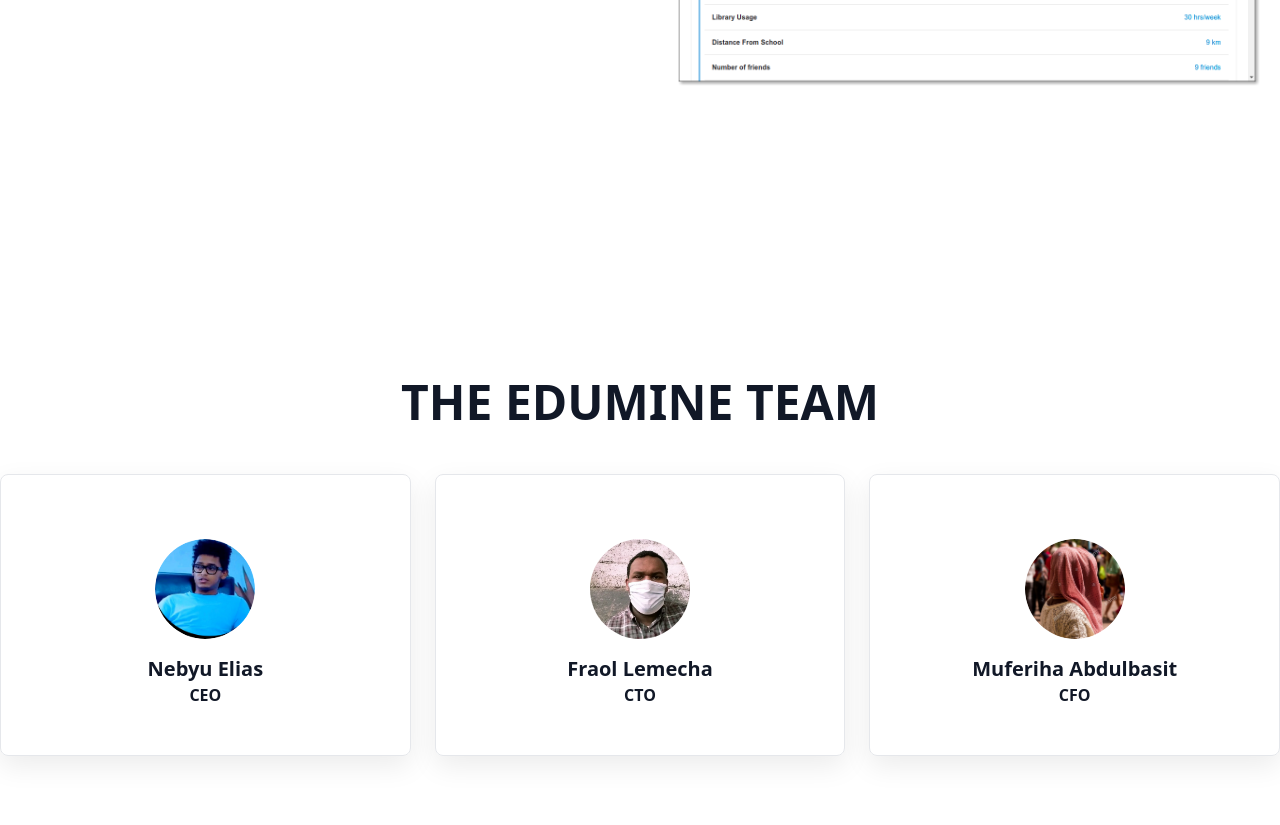
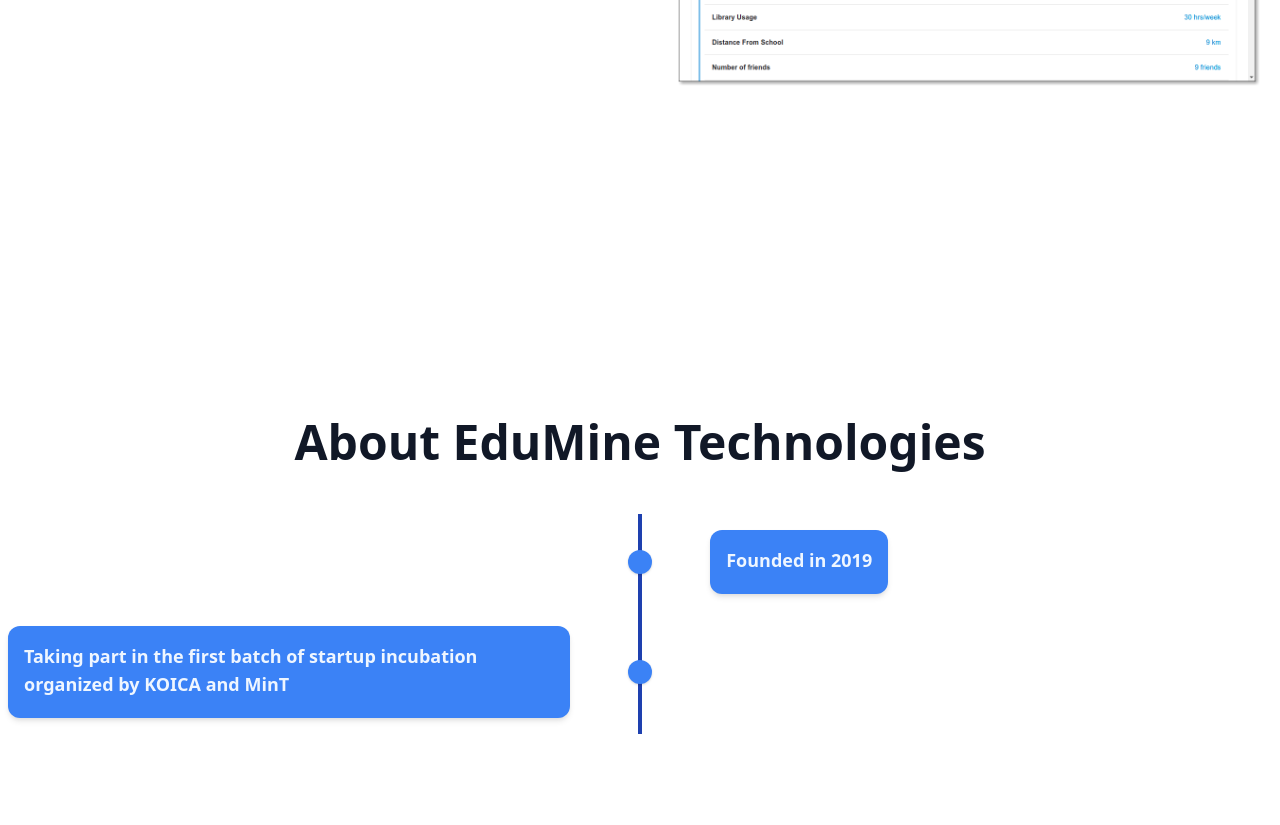
Before and after one commit to frectonz/edumine-website, a Gatsby site: page / in a window 1280 px wide. Shown: the part 4693-5518 px from the top of the page. Built offline with nearby package versions, Linux system fonts and the light colour scheme; Gatsby itself is replaced by a stand-in of ours.

Commit message:
create a timeline

```diff
--- /dev/null
+++ b/src/components/Timeline.jsx
@@ -0,0 +1,73 @@
+import React from "react";
+
+function Circle() {
+  return (
+    <div
+      style={{ zIndex: "-100" }}
+      className="w-6 h-6 absolute top-1/2 -mt-3 rounded-full bg-blue-500 shadow"
+    />
+  );
+}
+
+function Line() {
+  return (
+    <div
+      style={{ zIndex: "-100" }}
+      className="h-full w-6 flex items-center justify-center"
+    >
+      <div
+        style={{ zIndex: "-100" }}
+        className="h-full w-1 bg-blue-800 pointer-events-none"
+      />
+    </div>
+  );
+}
+
+function Reverse() {
+  return (
+    <div className="flex flex-row-reverse md:contents">
+      <div className="bg-blue-500 col-start-1 col-end-5 p-4 rounded-xl my-4 ml-auto shadow-md">
+        <h3 className="font-semibold text-lg mb-1">
+          Taking part in the first batch of startup incubation organized by
+          KOICA and MinT
+        </h3>
+        <p className="leading-tight text-justify"></p>
+      </div>
+      <div className="col-start-5 col-end-6 md:mx-auto relative mr-10">
+        <Line />
+        <Circle />
+      </div>
+    </div>
+  );
+}
+
+function Single() {
+  return (
+    <div className="flex md:contents">
+      <div className="col-start-5 col-end-6 mr-10 md:mx-auto relative">
+        <Line />
+        <Circle />
+      </div>
+      <div className="bg-blue-500 col-start-6 col-end-10 p-4 rounded-xl my-4 mr-auto shadow-md">
+        <h3 className="font-semibold text-lg mb-1">Founded in 2019</h3>
+        <p className="leading-tight text-justify"></p>
+      </div>
+    </div>
+  );
+}
+
+export default function Timeline() {
+  return (
+    <section className="py-20 lg:pb-20 lg:pt-48">
+      <div className="container mx-auto">
+        <h2 className="text-center text-3xl lg:text-5xl font-semibold py-10">
+          About EduMine Technologies
+        </h2>
+        <div className="flex flex-col md:grid grid-cols-9 mx-auto p-2 text-blue-50">
+          <Single />
+          <Reverse />
+        </div>
+      </div>
+    </section>
+  );
+}
--- a/src/pages/index.jsx
+++ b/src/pages/index.jsx
@@ -20,6 +20,7 @@
 // Sections
 import Team from "../sections/Team";
 import Features from "../sections/Features";
+import Timeline from "../components/Timeline";
 import ContactForm from "../sections/ContactForm";
 
 const IndexPage = () => {
@@ -175,6 +176,7 @@
         }
       />
 
+      <Timeline />
       <Team />
       <ContactForm />
     </Layout>
```
